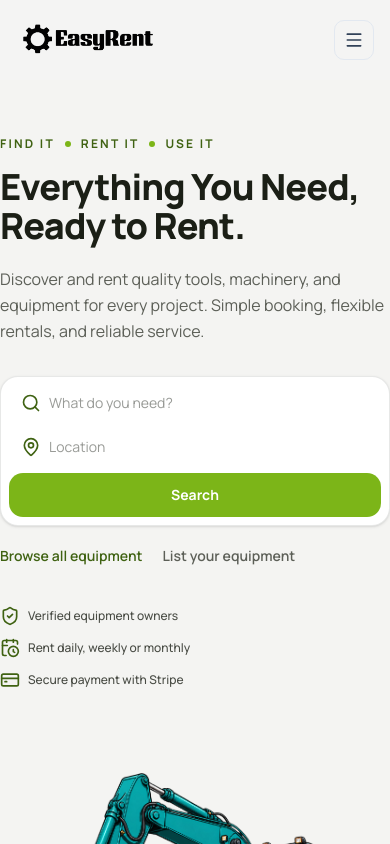
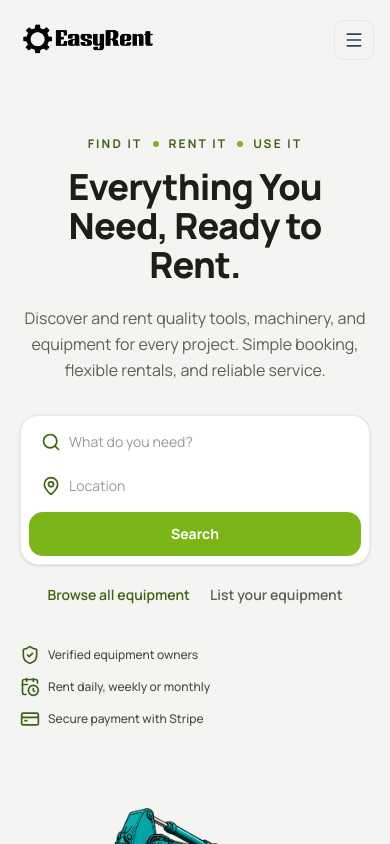
Before and after one commit to CODERRAHIMA/easy-rent-client, a Next.js app: page / in a window 390 px wide. Shown: the top 844 px of the page. Built offline with nearby package versions, Linux system fonts and the light colour scheme.

Commit message:
made the hero section fully responsive

```diff
--- a/src/components/home/Bannar.tsx
+++ b/src/components/home/Bannar.tsx
@@ -55,12 +55,17 @@ const Banner = () => {
 
   return (
     <section className="bg-[#F4F4F2] text-[#1B1F16]">
-      <div className="mx-auto grid max-w-7xl items-center gap-12 py-14 lg:grid-cols-[1.05fr_0.95fr]">
+      <div className="mx-auto grid max-w-7xl items-center gap-12 px-5 py-14 lg:grid-cols-[1.05fr_0.95fr] xl:px-0">
         {/* Left: message + search */}
-        <motion.div variants={container} initial="hidden" animate="show">
+        <motion.div
+          variants={container}
+          initial="hidden"
+          animate="show"
+          className="flex flex-col items-center text-center md:items-start md:text-left"
+        >
           <motion.p
             variants={item}
-            className="mb-4 flex items-center gap-2.5 text-xs font-bold uppercase tracking-[0.18em] text-[#3F6212]"
+            className="mb-4 flex items-center justify-center gap-2.5 text-xs font-bold uppercase tracking-[0.18em] text-[#3F6212] md:justify-start"
           >
             <span>Find It</span>
             <span
@@ -77,14 +82,14 @@ const Banner = () => {
 
           <motion.h1
             variants={item}
-            className="max-w-xl text-4xl font-extrabold leading-[1.08] tracking-tight sm:text-5xl lg:text-[56px]"
+            className="w-full max-w-xl text-4xl font-extrabold leading-[1.08] tracking-tight sm:text-5xl lg:text-[56px]"
           >
             Everything You Need, Ready to Rent.
           </motion.h1>
 
           <motion.p
             variants={item}
-            className="mt-5 max-w-lg text-base leading-relaxed text-[#1B1F16]/70 sm:text-md"
+            className="mt-5 w-full max-w-lg text-base leading-relaxed text-[#1B1F16]/70 sm:text-md"
           >
             Discover and rent quality tools, machinery, and equipment for every
             project. Simple booking, flexible rentals, and reliable service.
@@ -94,7 +99,7 @@ const Banner = () => {
           <motion.form
             variants={item}
             onSubmit={onSearch}
-            className="mt-8 flex max-w-2xl flex-col gap-2 rounded-2xl border border-[#1B1F16]/10 bg-white p-2 shadow-sm sm:flex-row sm:items-center"
+            className="mt-8 flex w-full max-w-2xl flex-col gap-2 rounded-2xl border border-[#1B1F16]/10 bg-white p-2 shadow-sm sm:flex-row sm:items-center"
           >
             <label className="flex flex-1 items-center gap-2 px-3 py-2">
               <Search className="h-5 w-5 shrink-0 text-[#3F6212]" aria-hidden />
@@ -127,7 +132,7 @@ const Banner = () => {
 
           <motion.div
             variants={item}
-            className="mt-5 flex flex-wrap items-center gap-x-5 gap-y-2 text-sm"
+            className="mt-5 flex w-full flex-wrap items-center justify-center gap-x-5 gap-y-2 text-sm md:justify-start"
           >
             <Link
               href="/all-equipment"
@@ -145,12 +150,12 @@ const Banner = () => {
 
           <motion.ul
             variants={item}
-            className="mt-10 grid gap-3 sm:grid-cols-3"
+            className="mt-10 grid w-full gap-3 sm:grid-cols-2 lg:grid-cols-3"
           >
             {trust.map(({ icon: Icon, text }) => (
               <li
                 key={text}
-                className="flex items-center gap-2 text-xs font-medium text-[#1B1F16]/80"
+                className="flex items-center gap-2 text-left text-xs font-medium text-[#1B1F16]/80"
               >
                 <Icon className="h-5 w-5 shrink-0 text-[#3F6212]" aria-hidden />
                 {text}
@@ -164,9 +169,9 @@ const Banner = () => {
           initial={{ opacity: 0, scale: reduce ? 1 : 0.96 }}
           animate={{ opacity: 1, scale: 1 }}
           transition={{ duration: 0.8, ease: "easeOut", delay: 0.2 }}
-          className="relative"
+          className="relative w-full"
         >
-          <div className="relative aspect-[4/3] sm:aspect-[5/4] lg:aspect-[5/4]">
+          <div className="relative aspect-[4/3] w-full sm:aspect-[5/4]">
             <Image
               src="/bannarImg.png"
               alt="Heavy equipment ready to rent"
```
